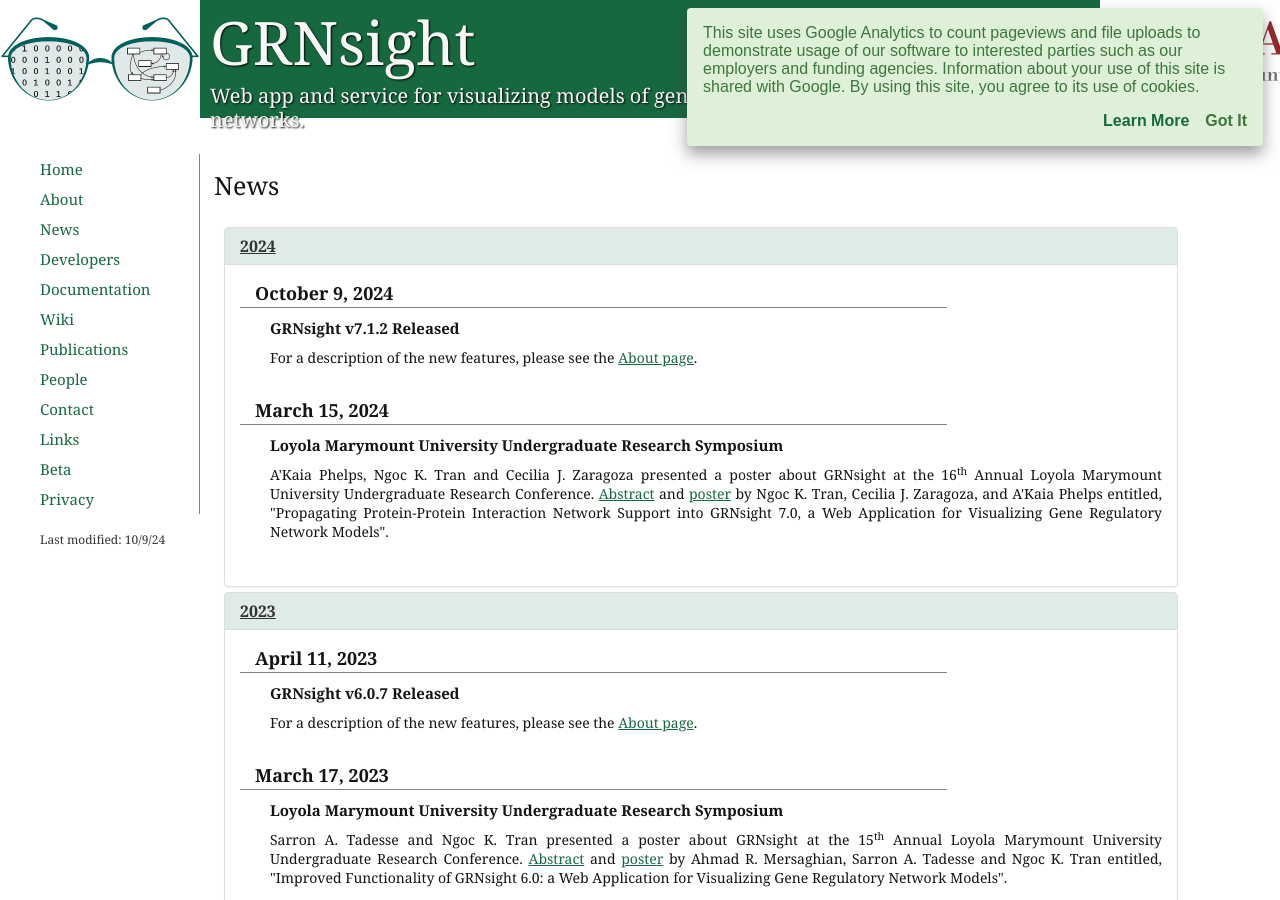
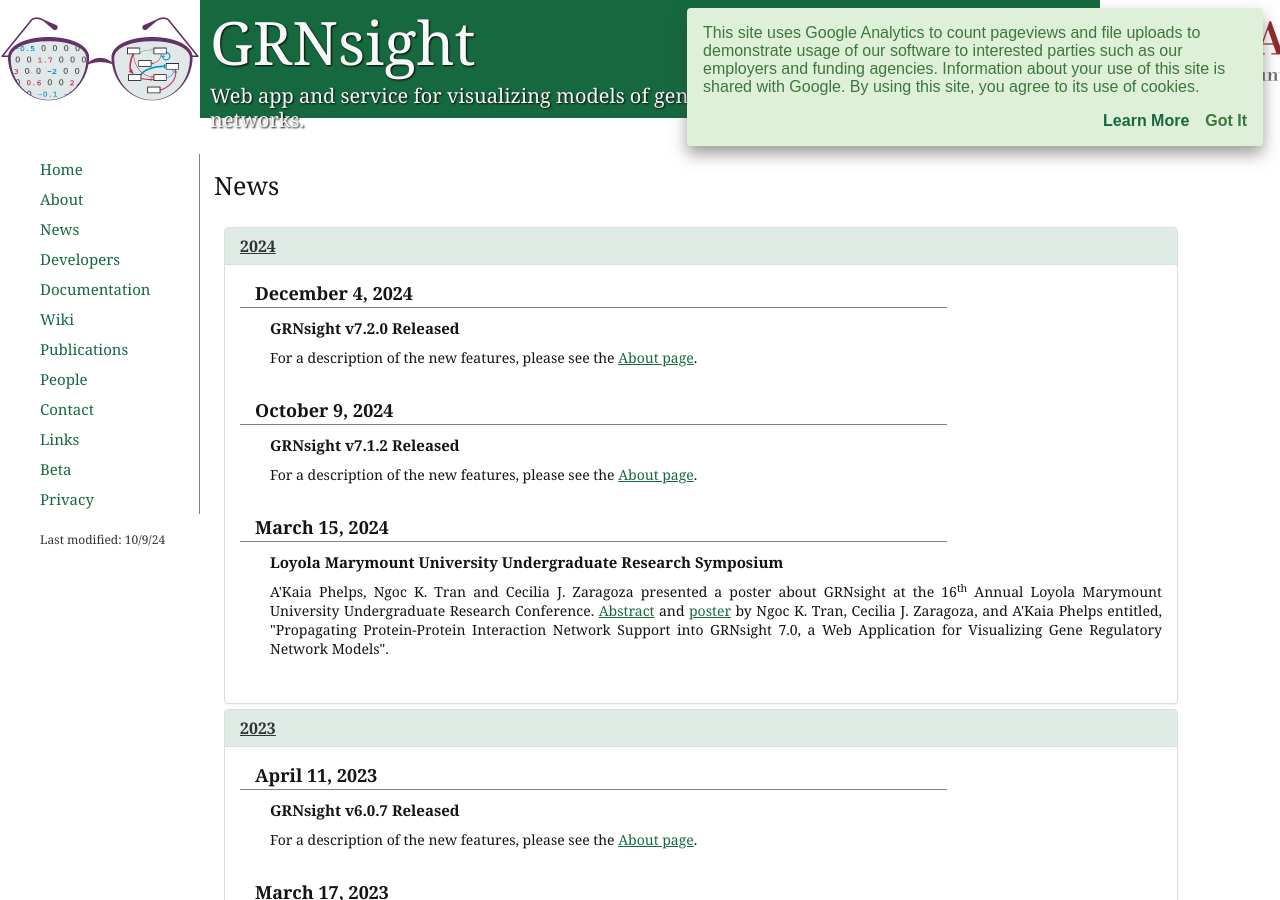
Before and after one commit to dondi/GRNsight, a Jekyll site: the page built from news.html, in a window 1280 px wide and 900 px high. Built offline with Jekyll 4.4.1, drawn with Linux system fonts in a browser that asks for light colours; nearby versions of some CDN libraries.

Commit message:
Update news.html to include v7.2.0 Release

```diff
--- a/news.html
+++ b/news.html
@@ -18,6 +18,10 @@
                       </div>
                       <div id="news2024" class="panel-collapse collapse in">
                           <div class="panel-body">
+                            <p class="newsDate">December 4, 2024</p>
+                            <p class="newsHeader">GRNsight v7.2.0 Released</p>
+                            <p class="newsInfo">For a description of the new features, please see the <a href="{{ site.baseurl }}/about.html#7_2_0Content">About page</a>.</p>
+
                             <p class="newsDate">October 9, 2024</p>
                             <p class="newsHeader">GRNsight v7.1.2 Released</p>
                             <p class="newsInfo">For a description of the new features, please see the <a href="{{ site.baseurl }}/about.html#7_1_2Content">About page</a>.</p>
```
